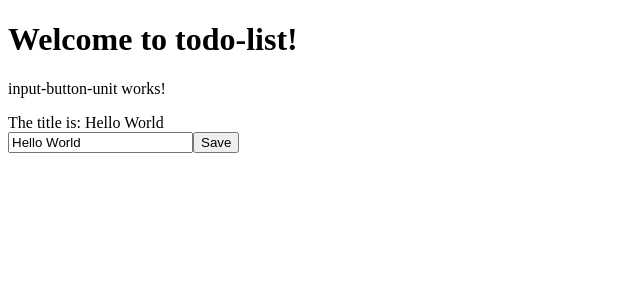
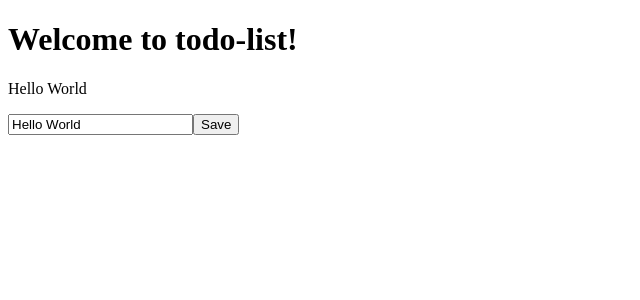
Before and after one commit to kporcelainluv/angular_workshop, an Angular app: page / in a window 1280 px wide. Shown: the top 300 px of the page, without its empty margins (0-640 px from the left). Built offline with nearby package versions, Linux system fonts and the light colour scheme.

Commit message:
add with inner element ref #

```diff
--- a/src/app/input-button-unit/input-button-unit.component.html
+++ b/src/app/input-button-unit/input-button-unit.component.html
@@ -1,8 +1,10 @@
-<p>input-button-unit works!</p>
-The title is: {{ title }}
-<div>
-  <input [value]="title" (keyup.enter)="changeTitle($event.target.value)" />
-  <button>
-    {{ buttonStats }}
-  </button>
-</div>
+<p>{{ title }}</p>
+<input
+  #inputElementRef
+  [value]="title"
+  (keyup.enter)="changeTitle($event.target.value)"
+/>
+
+<button (click)="changeTitle(inputElementRef.value)">
+  Save
+</button>
--- a/src/app/input-button-unit/input-button-unit.component.ts
+++ b/src/app/input-button-unit/input-button-unit.component.ts
@@ -7,13 +7,12 @@ import { Component, OnInit } from "@angular/core";
 })
 export class InputButtonUnitComponent implements OnInit {
   title = "Hello World";
-  buttonStats = `Save`;
 
   constructor() {}
 
   ngOnInit() {}
 
   changeTitle(newTitle: string) {
-    this.buttonStats = newTitle;
+    this.title = newTitle;
   }
 }
```
